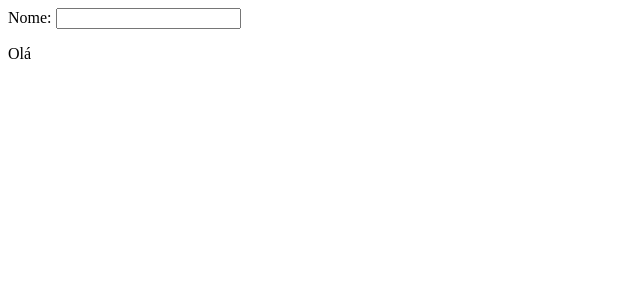
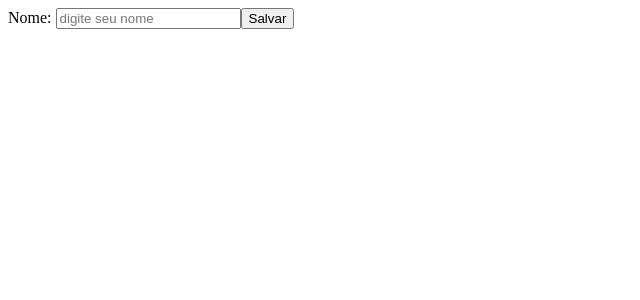
Before and after one commit to leo-jesus/iniciando-com-react, a React (Create React App) app: page / in a window 1280 px wide. Shown: the top 300 px of the page, without its empty margins (0-640 px from the left). Built offline with nearby package versions, Linux system fonts and the light colour scheme.

Commit message:
Conditional render

```diff
--- /dev/null
+++ b/src/components/App4.js
@@ -0,0 +1,43 @@
+import React from "react";
+
+class App4 extends React.Component {
+  constructor(props) {
+    super(props);
+    this.state = { nome: undefined, txtNome: " " };
+  }
+
+  changetxtName = (event) => {
+    this.setState({ txtNome: event.target.value });
+  };
+
+  persistName = () => {
+    this.setState({ nome: this.state.txtNome });
+  };
+  render() {
+    const renderForm = () => {
+      return (
+        <>
+          Nome:{" "}
+          <input
+            type="text"
+            placeholder="digite seu nome"
+            value={this.state.nome}
+            onChange={this.changetxtName}
+          ></input>
+          <button onClick={this.persistName}>Salvar</button>
+        </>
+      );
+    };
+    const renderText = () => {
+      return (
+        <>
+          <p>Olá {this.state.nome} </p>
+        </>
+      );
+    };
+
+    return !this.state.nome ? renderForm() : renderText();
+  }
+}
+
+export default App4;
--- a/src/index.js
+++ b/src/index.js
@@ -3,11 +3,12 @@
 import App from "./components/App";
 import App2 from "./components/App2";
 import App3 from "./components/App3";
+import App4 from "./components/App4";
 // import * as serviceWorker from "./serviceWorker";
 
 ReactDOM.render(
   <React.StrictMode>
-    <App3 />
+    <App4 />
 
     {/* <App2 title="Isso é um teste">
       Lorem ipsum dolor sit amet consectetur adipisicing elit. Nihil officia,
```
